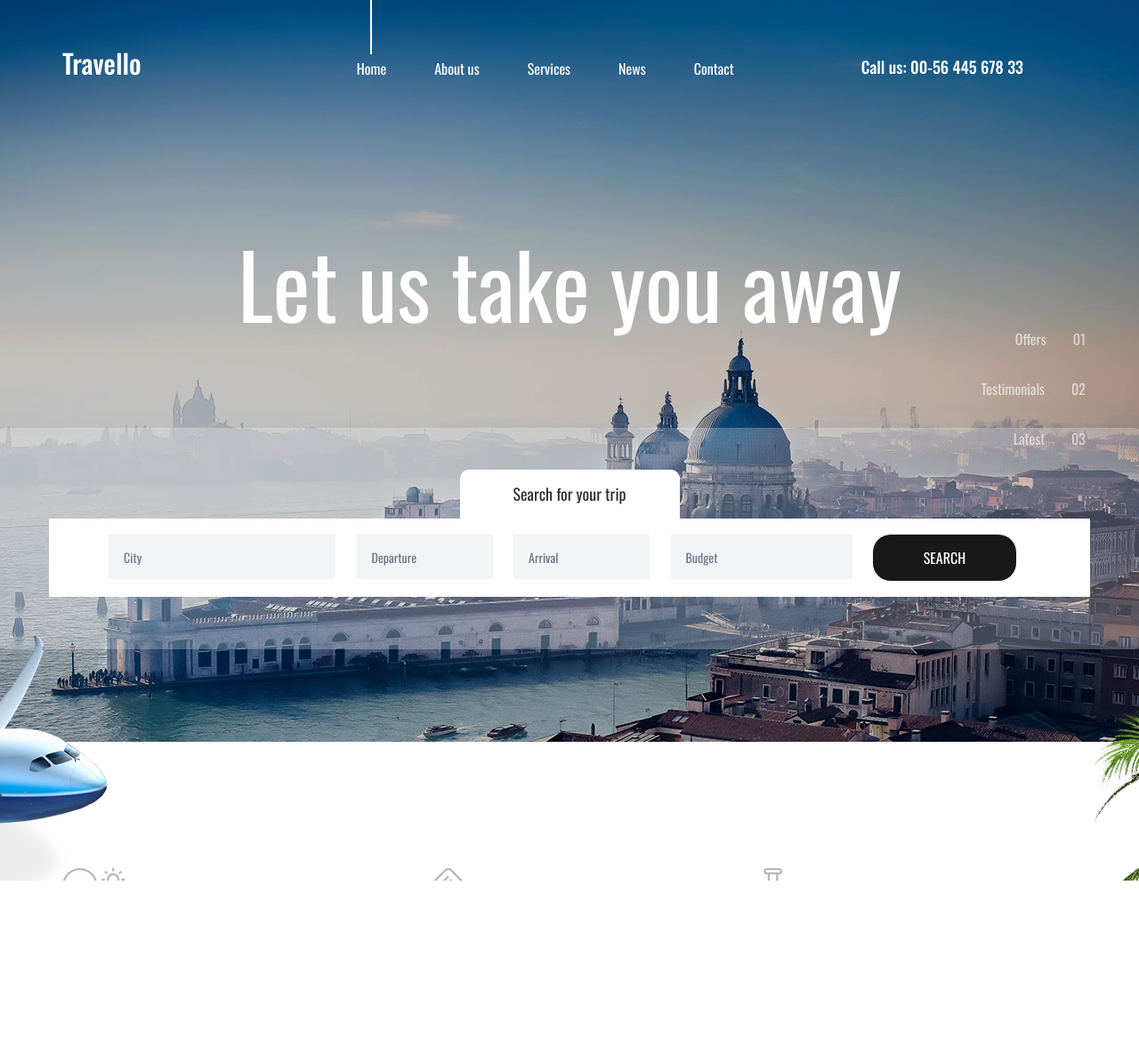
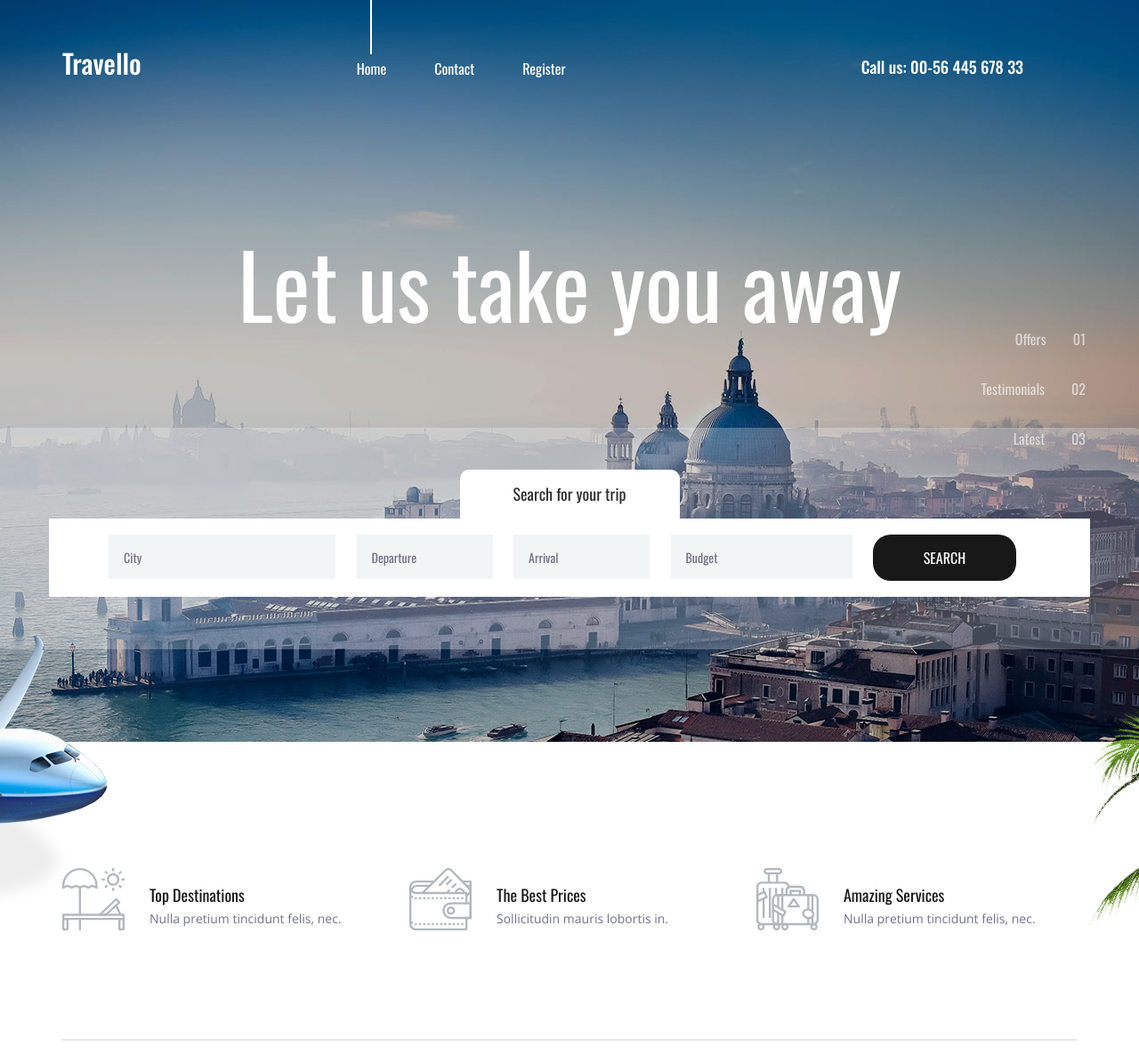
Before and after one commit to Suman-Khadka-2002/django-projects, a Django app: page / in a window 1280 px wide. Shown: the top 1185 px of the page at 89% size. Run offline with Django 4.2, Linux system fonts and the light colour scheme; tables that the repository leaves empty hold one stand-in row (values such as "Sample post"); grey boxes marked "Sample" are stand-in pictures; some libraries are stand-ins or nearby versions.

Commit message:
created hyperlink for 'register'

```diff
--- a/myFirstProject/templates/index.html
+++ b/myFirstProject/templates/index.html
@@ -36,10 +36,8 @@
 							<nav class="main_nav">
 								<ul class="d-flex flex-row align-items-start justify-content-start">
 									<li class="active"><a href="index.html">Home</a></li>
-									<li><a href="about.html">About us</a></li>
-									<li><a href="#">Services</a></li>
-									<li><a href="news.html">News</a></li>
 									<li><a href="contact.html">Contact</a></li>
+									<li><a href="accounts/register">Register</a></li>
 								</ul>
 							</nav>
 							<div class="header_phone ml-auto">Call us: 00-56 445 678 33</div>
@@ -76,7 +74,7 @@
 		</div>
 		<div class="menu_content">
 			<ul>
-				<li><a href="inex.html">Home</a></li>
+				<li><a href="index.html">Home</a></li>
 				<li><a href="about.html">About us</a></li>
 				<li><a href="#">Services</a></li>
 				<li><a href="news.html">News</a></li>
@@ -257,7 +255,7 @@
 						<!-- Destination -->
 						<div class="destination item">
 							<div class="destination_image">
-								<img src="{{dest.img.url}}" alt="">
+								<img src="{{dest.img}}" alt="">
 
 								{% if dest.offer %}  <!-- if dest.offer is true, then executes the html code, else, skips it-->
 								<div class="spec_offer text-center"><a href="#">Special Offer</a></div>
```
